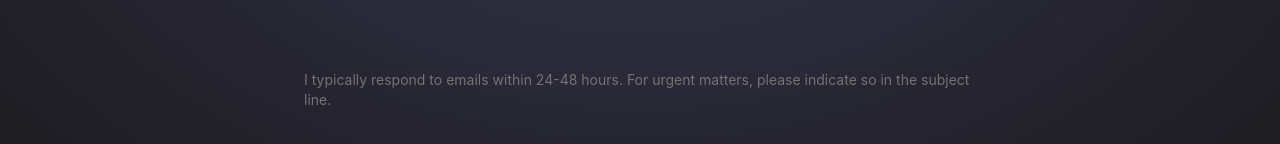
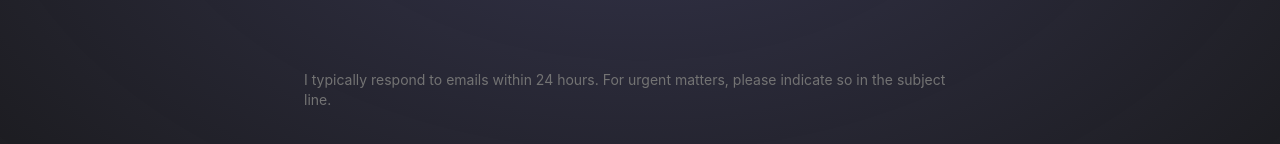
Before and after one commit to ethan-frost-xyz/personal-site, a Next.js app: page /contact in a window 1280 px wide. Shown: the part 808-952 px from the top of the page. Built offline with nearby package versions, Linux system fonts and the light colour scheme.

Commit message:
Enhance navbar hover effects with glow and scaling

```diff
--- a/src/app/contact/page.tsx
+++ b/src/app/contact/page.tsx
@@ -24,7 +24,7 @@ export default function Page() {
         <Card
           title="LinkedIn"
           description="Connect professionally"
-          href="https://linkedin.com/in/your-profile"
+          href="https://www.linkedin.com/in/ethan-frost-/"
         />
 
         {/* Twitter Section */}
@@ -38,13 +38,13 @@ export default function Page() {
         <Card
           title="GitHub"
           description="Check out my code"
-          href="https://github.com/your-username"
+          href="https://github.com/ethan-frost-xyz"
         />
       </div>
 
       <Section>
         <P className="text-sm text-neutral-500">
-          I typically respond to emails within 24-48 hours. For urgent matters, please indicate so in the subject line.
+          I typically respond to emails within 24 hours. For urgent matters, please indicate so in the subject line.
         </P>
       </Section>
     </main>
--- a/src/app/work/page.tsx
+++ b/src/app/work/page.tsx
@@ -1,5 +1,6 @@
 import Card from '@/components/ui/card';
 import { Section, H2, P } from "@/components/primitives";
+import Link from 'next/link';
 
 export default function Page() {
   return (
```
